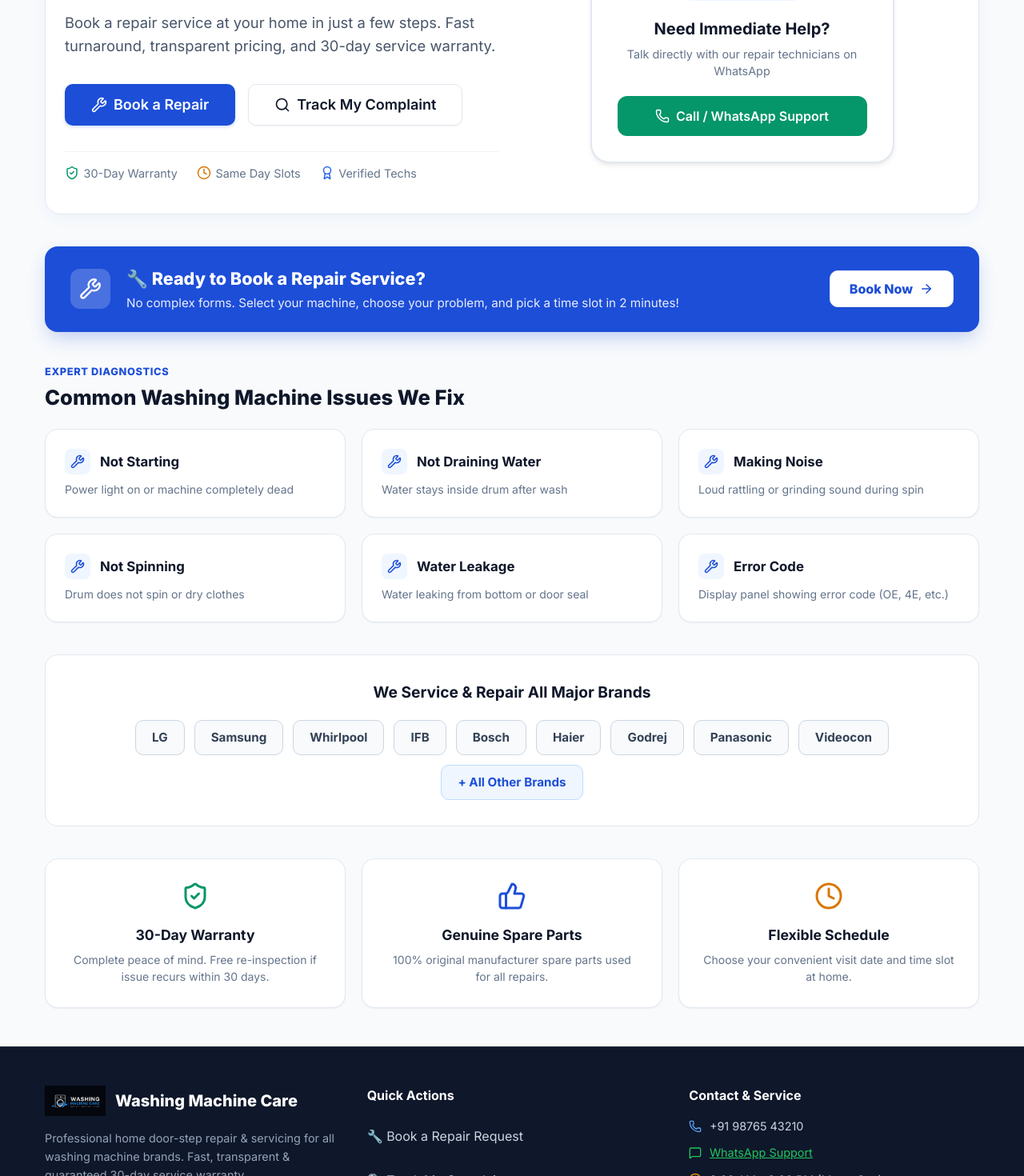
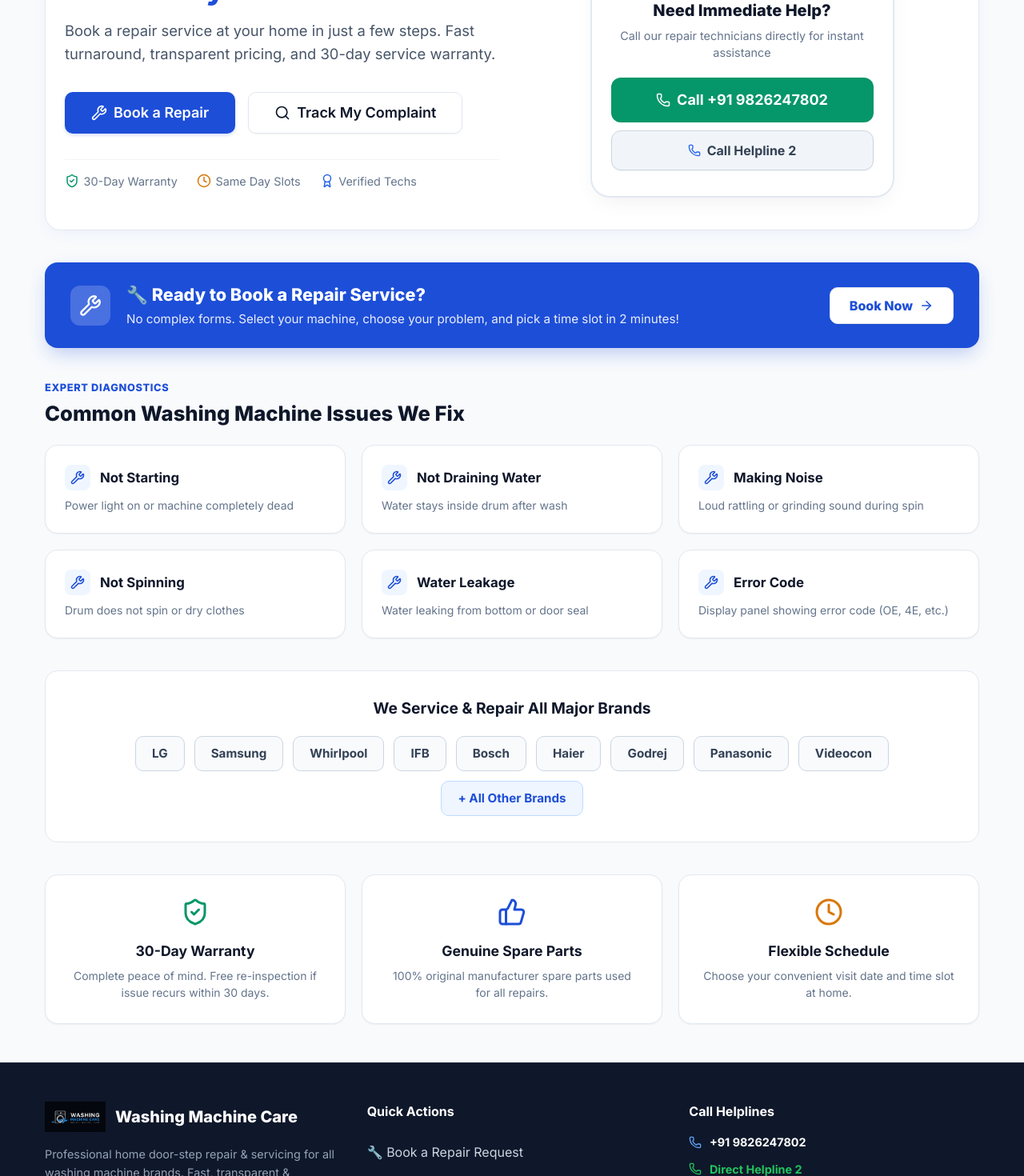
Before and after one commit to mustan5372-tech/WASHING-MACHINE-CARE, a React (Vite) app: page / in a window 1280 px wide. Shown: the part 280-1750 px from the top of the page at 80% size. Built offline with nearby package versions, Linux system fonts and the light colour scheme; no server answers; the database is empty.

Commit message:
Replace WhatsApp buttons with direct calling helplines (+91 9826247802 & Helpline 2)

```diff
--- a/src/components/common/Footer.tsx
+++ b/src/components/common/Footer.tsx
@@ -1,7 +1,6 @@
 import React from 'react';
 import type { BusinessSettings } from '../../types';
-import { Phone, MessageSquare, Clock, MapPin, Shield, CheckCircle } from 'lucide-react';
-import { buildWhatsAppUrl } from '../../utils/whatsapp';
+import { Phone, Clock, MapPin, Shield, CheckCircle } from 'lucide-react';
 
 interface FooterProps {
   settings: BusinessSettings;
@@ -9,6 +8,8 @@ interface FooterProps {
 }
 
 export const Footer: React.FC<FooterProps> = ({ settings, onNavigate }) => {
+  const primaryPhone = "+91 9826247802";
+
   return (
     <footer style={{ backgroundColor: '#0f172a', color: '#f8fafc', paddingTop: '3rem', paddingBottom: '2rem', borderTop: '1px solid #1e293b' }}>
       <div style={{ maxWidth: '1200px', margin: '0 auto', padding: '0 1rem' }}>
@@ -63,21 +64,18 @@ export const Footer: React.FC<FooterProps> = ({ settings, onNavigate }) => {
 
           {/* Contact Information */}
           <div>
-            <h4 style={{ color: '#ffffff', fontSize: '1rem', fontWeight: 700, marginBottom: '1rem' }}>Contact & Service</h4>
+            <h4 style={{ color: '#ffffff', fontSize: '1rem', fontWeight: 700, marginBottom: '1rem' }}>Call Helplines</h4>
             <div style={{ display: 'flex', flexDirection: 'column', gap: '0.75rem', fontSize: '0.9rem', color: '#cbd5e1' }}>
               <div style={{ display: 'flex', alignItems: 'center', gap: '0.6rem' }}>
                 <Phone size={16} style={{ color: '#60a5fa' }} />
-                <span>{settings.phone}</span>
+                <a href={`tel:${primaryPhone.replace(/\s+/g, '')}`} style={{ color: '#ffffff', fontWeight: 700, textDecoration: 'none' }}>
+                  {primaryPhone}
+                </a>
               </div>
               <div style={{ display: 'flex', alignItems: 'center', gap: '0.6rem' }}>
-                <MessageSquare size={16} style={{ color: '#22c55e' }} />
-                <a
-                  href={buildWhatsAppUrl(settings.whatsapp, 'Hello Washing Machine Care, I need repair service.')}
-                  target="_blank"
-                  rel="noreferrer"
-                  style={{ color: '#22c55e', textDecoration: 'underline' }}
-                >
-                  WhatsApp Support
+                <Phone size={16} style={{ color: '#22c55e' }} />
+                <a href={`tel:${primaryPhone.replace(/\s+/g, '')}`} style={{ color: '#22c55e', fontWeight: 700, textDecoration: 'none' }}>
+                  Direct Helpline 2
                 </a>
               </div>
               <div style={{ display: 'flex', alignItems: 'flex-start', gap: '0.6rem' }}>
--- a/src/components/customer/ContactPage.tsx
+++ b/src/components/customer/ContactPage.tsx
@@ -1,7 +1,6 @@
 import React from 'react';
 import type { BusinessSettings } from '../../types';
-import { Phone, MessageSquare, Clock, MapPin, Send } from 'lucide-react';
-import { buildWhatsAppUrl } from '../../utils/whatsapp';
+import { Phone, Clock, MapPin, Send } from 'lucide-react';
 
 interface ContactPageProps {
   settings: BusinessSettings;
@@ -9,6 +8,8 @@ interface ContactPageProps {
 }
 
 export const ContactPage: React.FC<ContactPageProps> = ({ settings }) => {
+  const primaryPhone = "+91 9826247802";
+
   return (
     <div className="animate-fade-in" style={{ maxWidth: '900px', margin: '0 auto' }}>
 
@@ -26,39 +27,35 @@ export const ContactPage: React.FC<ContactPageProps> = ({ settings }) => {
         {/* Direct Contact Cards */}
         <div style={{ display: 'flex', flexDirection: 'column', gap: '1.25rem' }}>
 
+          {/* Primary Helpline Card */}
           <div className="card" style={{ borderLeft: '4px solid #1d4ed8' }}>
             <div style={{ display: 'flex', alignItems: 'center', gap: '0.75rem', marginBottom: '0.5rem' }}>
               <div style={{ width: '38px', height: '38px', borderRadius: '8px', backgroundColor: '#eff6ff', display: 'flex', alignItems: 'center', justifyContent: 'center' }}>
                 <Phone size={20} style={{ color: '#1d4ed8' }} />
               </div>
               <div>
-                <div style={{ fontSize: '0.8rem', fontWeight: 700, color: '#64748b', textTransform: 'uppercase' }}>PHONE HELPLINE</div>
-                <div style={{ fontSize: '1.2rem', fontWeight: 800, color: '#0f172a' }}>{settings.phone}</div>
+                <div style={{ fontSize: '0.8rem', fontWeight: 700, color: '#64748b', textTransform: 'uppercase' }}>HELPLINE 1</div>
+                <div style={{ fontSize: '1.2rem', fontWeight: 800, color: '#0f172a' }}>{primaryPhone}</div>
               </div>
             </div>
-            <a href={`tel:${settings.phone}`} className="btn btn-primary btn-block btn-sm" style={{ marginTop: '0.75rem' }}>
-              <Phone size={16} /> Call Now
+            <a href={`tel:${primaryPhone.replace(/\s+/g, '')}`} className="btn btn-primary btn-block btn-sm" style={{ marginTop: '0.75rem' }}>
+              <Phone size={16} /> Call {primaryPhone}
             </a>
           </div>
 
-          <div className="card" style={{ borderLeft: '4px solid #16a34a' }}>
+          {/* Secondary Helpline Card */}
+          <div className="card" style={{ borderLeft: '4px solid #059669' }}>
             <div style={{ display: 'flex', alignItems: 'center', gap: '0.75rem', marginBottom: '0.5rem' }}>
               <div style={{ width: '38px', height: '38px', borderRadius: '8px', backgroundColor: '#f0fdf4', display: 'flex', alignItems: 'center', justifyContent: 'center' }}>
-                <MessageSquare size={20} style={{ color: '#16a34a' }} />
+                <Phone size={20} style={{ color: '#059669' }} />
               </div>
               <div>
-                <div style={{ fontSize: '0.8rem', fontWeight: 700, color: '#64748b', textTransform: 'uppercase' }}>WHATSAPP SERVICE</div>
-                <div style={{ fontSize: '1.2rem', fontWeight: 800, color: '#0f172a' }}>Instant Response</div>
+                <div style={{ fontSize: '0.8rem', fontWeight: 700, color: '#64748b', textTransform: 'uppercase' }}>HELPLINE 2</div>
+                <div style={{ fontSize: '1.2rem', fontWeight: 800, color: '#0f172a' }}>Direct Support</div>
               </div>
             </div>
-            <a
-              href={buildWhatsAppUrl(settings.whatsapp, 'Hello Washing Machine Care, I have a service inquiry.')}
-              target="_blank"
-              rel="noreferrer"
-              className="btn btn-success btn-block btn-sm"
-              style={{ marginTop: '0.75rem' }}
-            >
-              WhatsApp Us
+            <a href={`tel:${primaryPhone.replace(/\s+/g, '')}`} className="btn btn-success btn-block btn-sm" style={{ marginTop: '0.75rem' }}>
+              <Phone size={16} /> Call Helpline 2
             </a>
           </div>
 
--- a/src/components/customer/CustomerHome.tsx
+++ b/src/components/customer/CustomerHome.tsx
@@ -4,14 +4,13 @@ import {
   Wrench, ShieldCheck, Clock, Phone, Search,
   ArrowRight, Award, ThumbsUp, Zap
 } from 'lucide-react';
-import { buildWhatsAppUrl } from '../../utils/whatsapp';
 
 interface CustomerHomeProps {
   settings: BusinessSettings;
   onNavigate: (tab: string) => void;
 }
 
-export const CustomerHome: React.FC<CustomerHomeProps> = ({ settings, onNavigate }) => {
+export const CustomerHome: React.FC<CustomerHomeProps> = ({ onNavigate }) => {
   const brands = ['LG', 'Samsung', 'Whirlpool', 'IFB', 'Bosch', 'Haier', 'Godrej', 'Panasonic', 'Videocon'];
 
   const problems = [
@@ -22,6 +21,8 @@ export const CustomerHome: React.FC<CustomerHomeProps> = ({ settings, onNavigate
     { name: 'Water Leakage', desc: 'Water leaking from bottom or door seal' },
     { name: 'Error Code', desc: 'Display panel showing error code (OE, 4E, etc.)' }
   ];
+
+  const primaryPhone = "+91 9826247802";
 
   return (
     <div className="animate-fade-in" style={{ display: 'flex', flexDirection: 'column', gap: '2.5rem' }}>
@@ -84,7 +85,7 @@ export const CustomerHome: React.FC<CustomerHomeProps> = ({ settings, onNavigate
           </div>
         </div>
 
-        {/* Hero Visual Illustration with Brand Logo */}
+        {/* Direct Call Helplines Card */}
         <div style={{ display: 'flex', justifyContent: 'center' }}>
           <div
             style={{
@@ -92,9 +93,9 @@ export const CustomerHome: React.FC<CustomerHomeProps> = ({ settings, onNavigate
               maxWidth: '380px',
               backgroundColor: '#ffffff',
               borderRadius: '24px',
-              padding: '2rem',
+              padding: '2rem 1.5rem',
               border: '2px solid #e2e8f0',
-              boxShadow: 'var(--shadow-md)',
+              boxShadow: '0 10px 30px -10px rgba(0, 0, 0, 0.08)',
               textAlign: 'center',
               display: 'flex',
               flexDirection: 'column',
@@ -112,23 +113,32 @@ export const CustomerHome: React.FC<CustomerHomeProps> = ({ settings, onNavigate
             </div>
 
             <div>
-              <h3 style={{ fontSize: '1.25rem', fontWeight: 700, color: '#0f172a', marginBottom: '0.35rem' }}>
+              <h3 style={{ fontSize: '1.25rem', fontWeight: 800, color: '#0f172a', marginBottom: '0.35rem' }}>
                 Need Immediate Help?
               </h3>
-              <p style={{ fontSize: '0.9rem', color: '#64748b' }}>
-                Talk directly with our repair technicians on WhatsApp
+              <p style={{ fontSize: '0.9rem', color: '#64748b', margin: 0 }}>
+                Call our repair technicians directly for instant assistance
               </p>
             </div>
 
-            <a
-              href={buildWhatsAppUrl(settings.whatsapp, 'Hello Washing Machine Care, I have an issue with my washing machine.')}
-              target="_blank"
-              rel="noreferrer"
-              className="btn btn-success btn-block"
-              style={{ borderRadius: '12px' }}
-            >
-              <Phone size={18} /> Call / WhatsApp Support
-            </a>
+            {/* Direct Calling Buttons */}
+            <div style={{ display: 'flex', flexDirection: 'column', gap: '0.65rem', width: '100%' }}>
+              <a
+                href={`tel:${primaryPhone.replace(/\s+/g, '')}`}
+                className="btn btn-success btn-block btn-lg"
+                style={{ borderRadius: '12px', fontWeight: 700, display: 'flex', alignItems: 'center', justifyContent: 'center', gap: '0.5rem' }}
+              >
+                <Phone size={18} /> Call {primaryPhone}
+              </a>
+
+              <a
+                href={`tel:${primaryPhone.replace(/\s+/g, '')}`}
+                className="btn btn-secondary btn-block"
+                style={{ borderRadius: '12px', fontWeight: 700, backgroundColor: '#f1f5f9', border: '1px solid #cbd5e1', color: '#334155', display: 'flex', alignItems: 'center', justifyContent: 'center', gap: '0.5rem' }}
+              >
+                <Phone size={16} style={{ color: '#2563eb' }} /> Call Helpline 2
+              </a>
+            </div>
           </div>
         </div>
       </section>
--- a/src/data/mockData.ts
+++ b/src/data/mockData.ts
@@ -4,8 +4,8 @@ export const INITIAL_SETTINGS: BusinessSettings = {
   businessName: 'Washing Machine Care',
   domain: 'washingmachinecare.shop',
   logoUrl: '/logo.png',
-  phone: '+91 98765 43210',
-  whatsapp: '919876543210',
+  phone: '+91 9826247802',
+  whatsapp: '919826247802',
   email: 'support@washingmachinecare.shop',
   address: '41, Madhuban, Opposite Annpurna Police Thana, Annapurna Main Road, Annapurna Road, Indore-452009, Madhya Pradesh',
   workingHours: '8:00 AM - 8:00 PM (Mon - Sun)',
```
